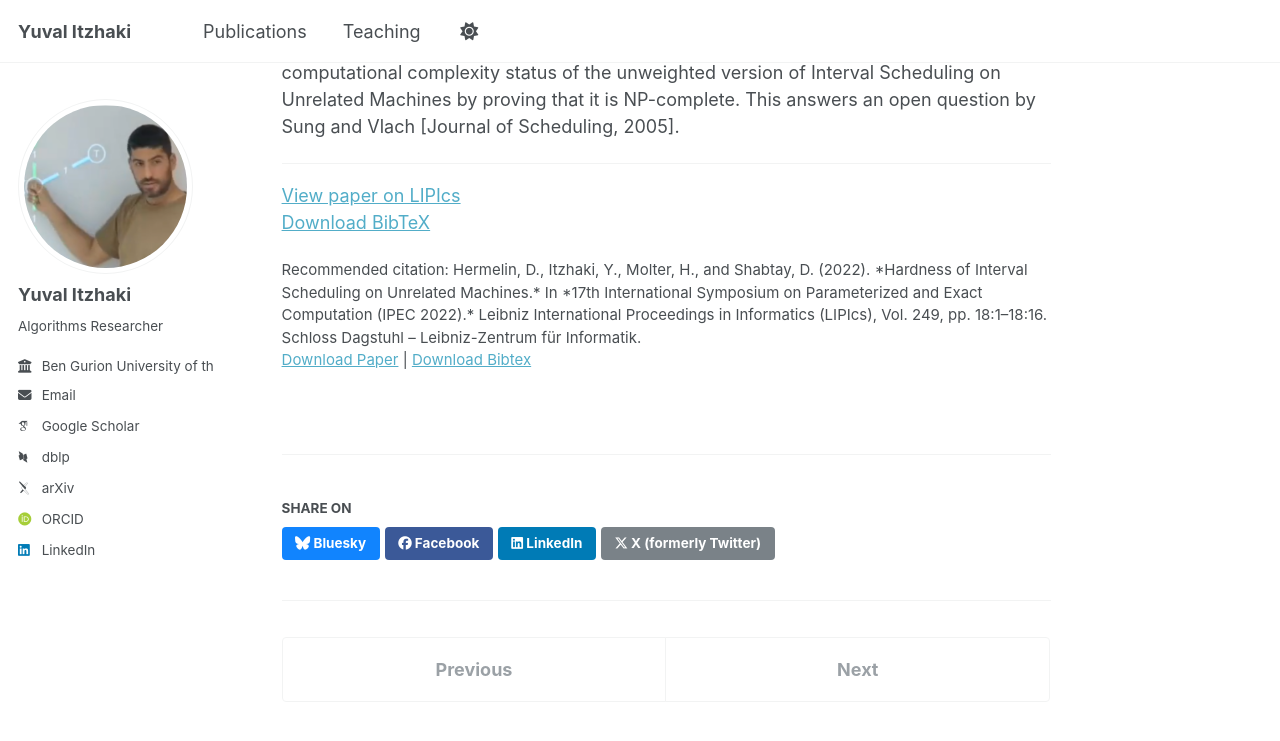
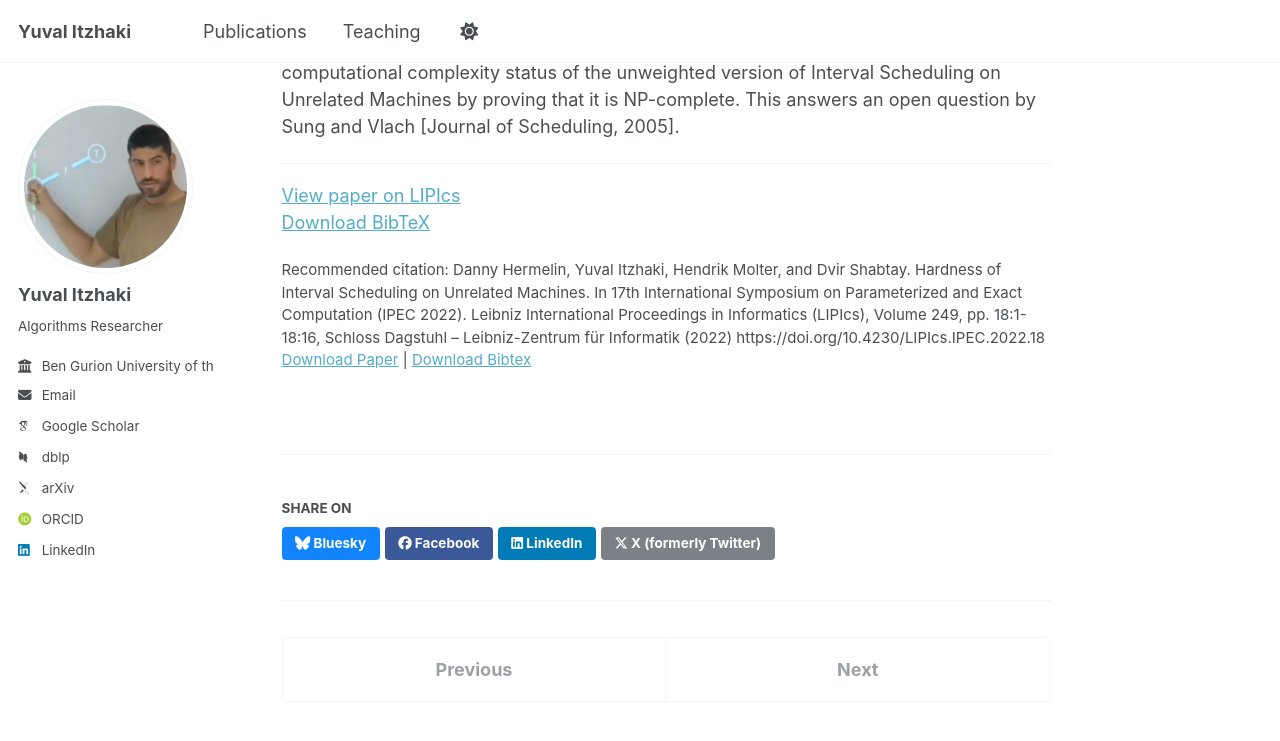
Before and after one commit to yuvalyitz/home, a Jekyll site: the page built from _publications/hardness unrelated.md, in a window 1280 px wide and 900 px high, scrolled down 596 px. Shown: the top 741 px of the window. Built offline with Jekyll 4.4.1, drawn with Linux system fonts in a browser that asks for light colours; some web fonts are replaced.

Commit message:
Update hardness unrelated.md

```diff
--- a/_publications/hardness unrelated.md
+++ b/_publications/hardness unrelated.md
@@ -8,7 +8,7 @@ date: 2022-12-14
 venue: "17th International Symposium on Parameterized and Exact Computation (IPEC 2022)"
 paperurl: "https://doi.org/10.4230/LIPIcs.IPEC.2022.18"
 bibtexurl: "https://yuvalyitz.github.io/files/hermelin2022hardness.bib"
-citation: "Hermelin, D., Itzhaki, Y., Molter, H., and Shabtay, D. (2022). *Hardness of Interval Scheduling on Unrelated Machines.* In *17th International Symposium on Parameterized and Exact Computation (IPEC 2022).* Leibniz International Proceedings in Informatics (LIPIcs), Vol. 249, pp. 18:1–18:16. Schloss Dagstuhl – Leibniz-Zentrum für Informatik."
+citation: "Danny Hermelin, Yuval Itzhaki, Hendrik Molter, and Dvir Shabtay. Hardness of Interval Scheduling on Unrelated Machines. In 17th International Symposium on Parameterized and Exact Computation (IPEC 2022). Leibniz International Proceedings in Informatics (LIPIcs), Volume 249, pp. 18:1-18:16, Schloss Dagstuhl – Leibniz-Zentrum für Informatik (2022) https://doi.org/10.4230/LIPIcs.IPEC.2022.18"
 ---
 
 We provide new (parameterized) computational hardness results for Interval Scheduling on Unrelated Machines. It is a classical scheduling problem motivated from just-in-time or lean manufacturing, where the goal is to complete jobs exactly at their deadline. We are given n jobs and m machines. Each job has a deadline, a weight, and a processing time that may be different on each machine. The goal is find a schedule that maximizes the total weight of jobs completed exactly at their deadline. Note that this uniquely defines a processing time interval for each job on each machine.
```
